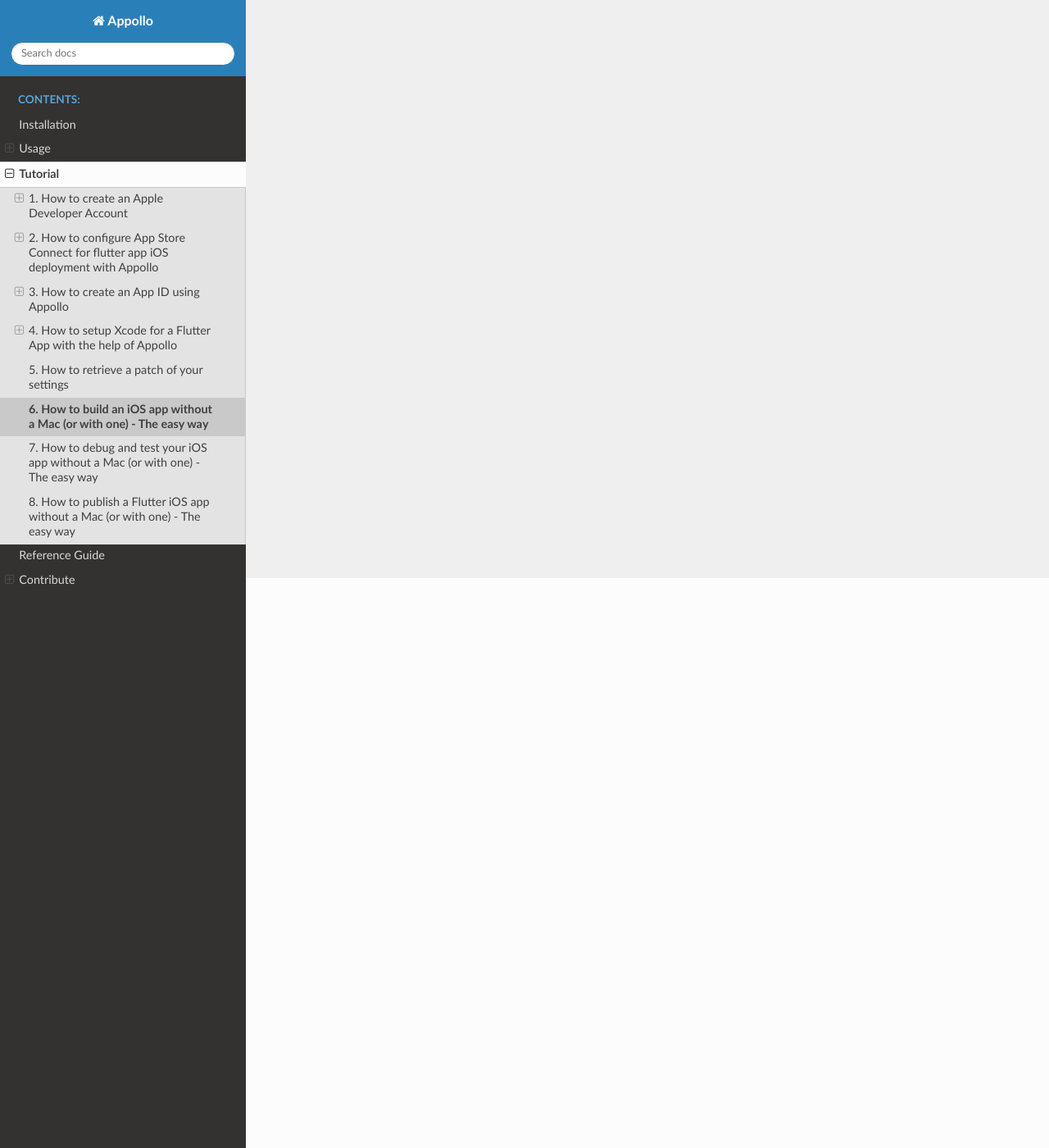
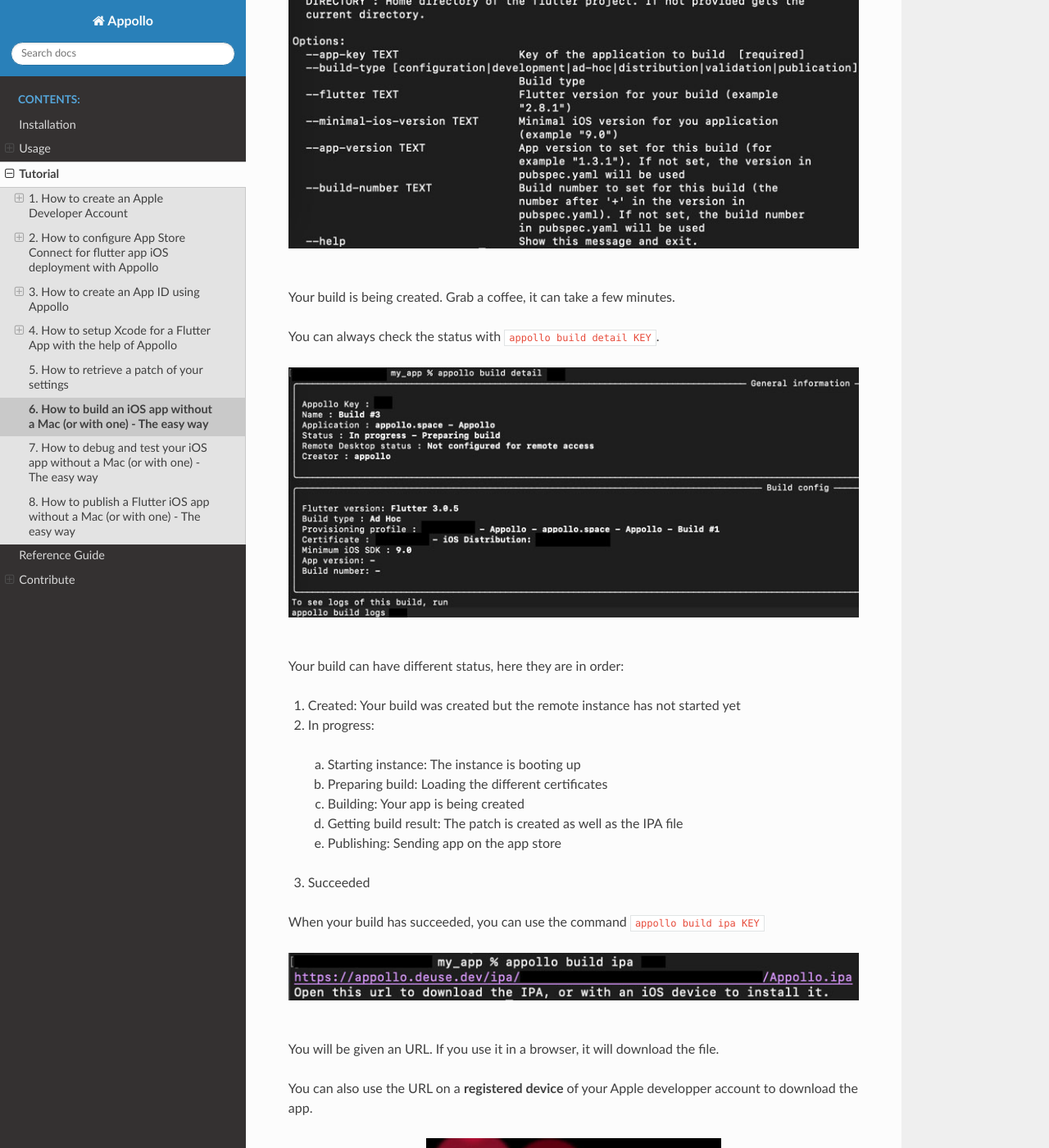
Before and after one commit to Odevio/Odevio-CLI, a Sphinx documentation site: the page built from docs/tutorial/6_build_flutter_ios_app_with_or_without_a_Mac.txt, in a window 1280 px wide and 1400 px high, scrolled down 695 px. Shown: the whole window at 82% size. Built offline with Sphinx 7.4.7 and the Read the Docs theme 2.0.0, drawn with Linux system fonts in a browser that asks for light colours; pages that are not in the unit, such as notebooks, are missing from menus; some of the changed text lies outside the part shown.

Commit message:
Add tutorial chapter 6: build flutter ios app

```diff
--- a/docs/tutorial/6_build_flutter_ios_app_with_or_without_a_Mac.txt
+++ b/docs/tutorial/6_build_flutter_ios_app_with_or_without_a_Mac.txt
@@ -2,4 +2,85 @@
 6. How to build an iOS app without a Mac (or with one) - The easy way
 =====================================================================
 
-Coming soon...
+In this section of the tutorial, you are going to learn how to effectively build your app to retrieve the **IPA** file.
+And dowload your app on an apple device to test it.
+
+You can use the command ``appollo build start`` but this time the **build type** is going to be **ad-hoc**.
+
+.. image:: /img/appollo-build-adhoc.jpg
+  :alt: Appollo build start build type ad-hoc
+  :align: center
+
+|
+
+.. tip:: If you add ``--help`` you will see all the different options you have to configure your build. For example,
+         you can choose the build version.
+
+.. image:: /img/appollo-build-help.jpg
+  :alt: Appollo build start --help
+  :align: center
+
+|
+
+Your build is being created. Grab a coffee, it can take a few minutes.
+
+You can always check the status with ``appollo build detail KEY``.
+
+.. image:: /img/appollo-build-detail.jpg
+  :alt: Appollo build detail output
+  :align: center
+
+|
+
+Your build can have different status, here they are in order:
+
+1. Created: Your build was created but the remote instance has not started yet
+
+2. In progress:
+
+  a. Starting instance: The instance is booting up
+
+  b. Preparing build: Loading the different certificates
+
+  c. Building: Your app is being created
+
+  d. Getting build result: The patch is created as well as the IPA file
+
+  e. Publishing: Sending app on the app store
+
+3. Succeeded
+
+When your build has succeeded, you can use the command ``appollo build ipa KEY``
+
+.. image:: /img/appollo-build-ipa.jpg
+  :alt: Appollo build ipa
+  :align: center
+
+|
+
+You will be given an URL. If you use it in a browser, it will download the file.
+
+You can also use the URL on a **registered device** of your Apple developper account to download the app.
+
+.. image:: /img/appollo-myapp.jpg
+  :alt: Myapp on iphone
+  :align: center
+
+|
+
+.. tip:: To register a new device, visit |apple_device|.
+
+.. warning:: For the device to be used, it must be registered **before** you make the build. Otherwise,
+             you will not be able to install the app.
+
+.. image:: /img/appollo-iphone.jpg
+  :alt: Appollo app on an iphone
+  :align: center
+
+|
+
+And that is how you can build an app with or without a Mac to download and try it.
+
+.. |apple_device| raw:: html
+
+   <a href="https://developer.apple.com/account/resources/devices/list" target="_blank">https://developer.apple.com/account/resources/devices/list</a>
```
Also changed, not shown: docs/img/appollo-build-adhoc.jpg (added), docs/img/appollo-build-detail.jpg (added), docs/img/appollo-build-help.jpg (added), docs/img/appollo-build-ipa.jpg (added), docs/img/appollo-iphone.jpg (added), docs/img/appollo-myapp.jpg (added).
